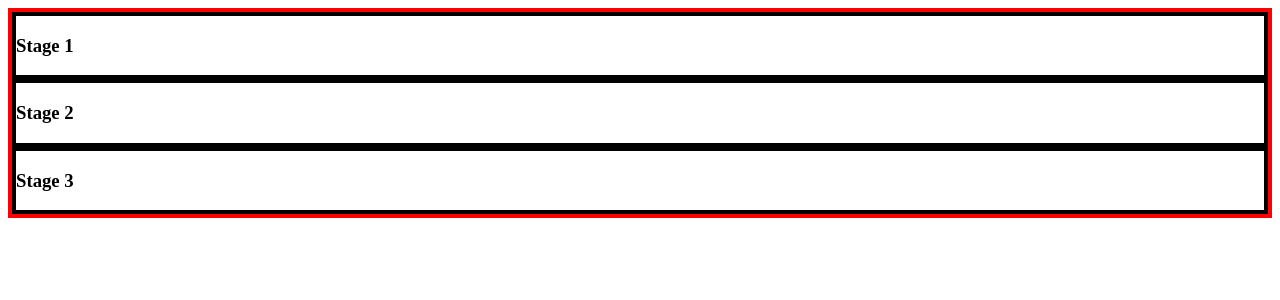
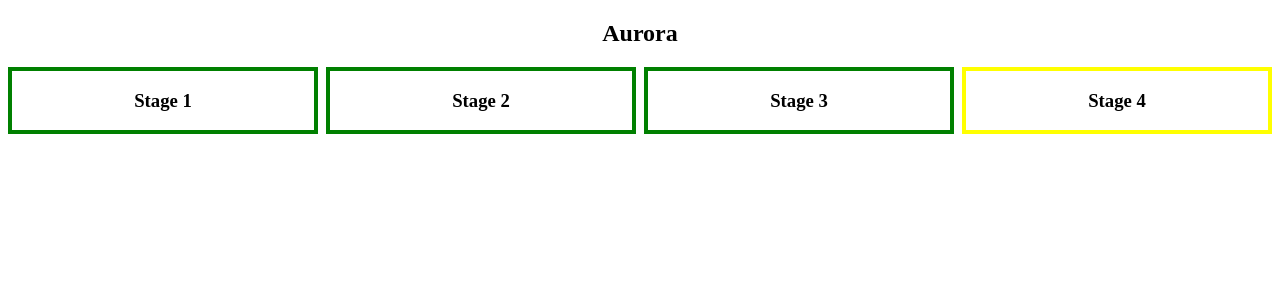
Before and after one commit to Auroratide/Fitbuilt, a Svelte app: page / in a window 1280 px wide. Shown: the top 300 px of the page. Built offline with nearby package versions, Linux system fonts and the light colour scheme; the HTML template or start-up script is replaced by a standard one.

Commit message:
Extremely basic styling for pipelines

```diff
--- a/client/src/Pipeline/Pipeline.svelte
+++ b/client/src/Pipeline/Pipeline.svelte
@@ -1,15 +1,25 @@
 <script>
-  import Stage, { Passed } from '../Stage'
+  import Stage, { Passed, InProgress } from '../Stage'
 </script>
 
 <article class="pipeline">
-  <Stage name="Stage 1" status={Passed} />
-  <Stage name="Stage 2" status={Passed} />
-  <Stage name="Stage 3" status={Passed} />
+  <h1>Aurora</h1>
+  <div class="stages">
+    <Stage name="Stage 1" status={Passed} />
+    <Stage name="Stage 2" status={Passed} />
+    <Stage name="Stage 3" status={Passed} />
+    <Stage name="Stage 4" status={InProgress} />
+  </div>
 </article>
 
 <style>
   .pipeline {
-    border: 0.25em solid red;
+    text-align: center;
+  }
+
+  .stages {
+    display: grid;
+    grid-template-columns: repeat(4, 1fr);
+    gap: 0.5em;
   }
 </style>
--- a/client/src/Stage/Stage.svelte
+++ b/client/src/Stage/Stage.svelte
@@ -5,12 +5,31 @@
   export let status = Unknown
 </script>
 
-<section class="stage">
+<section class={`stage ${status}`}>
   <h1>{name}</h1>
 </section>
 
 <style>
   .stage {
-    border: 0.25em solid black;
+    border: 0.25em solid;
+    display: flex;
+    align-items: center;
+    justify-content: center;
+  }
+
+  .passed {
+    border-color: green;
+  }
+
+  .failed {
+    border-color: red;
+  }
+
+  .in-progress {
+    border-color: yellow;
+  }
+
+  .pending {
+    border-color: grey;
   }
 </style>
```
